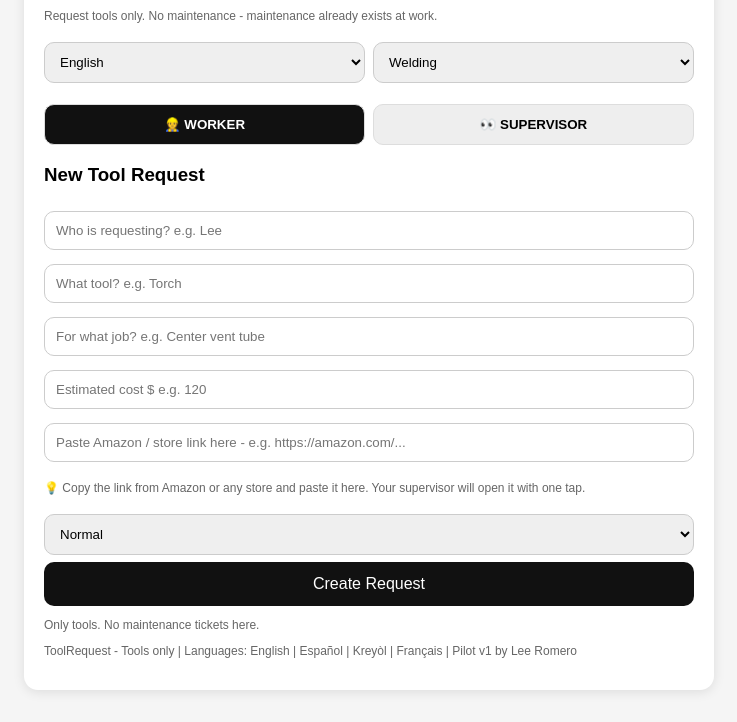
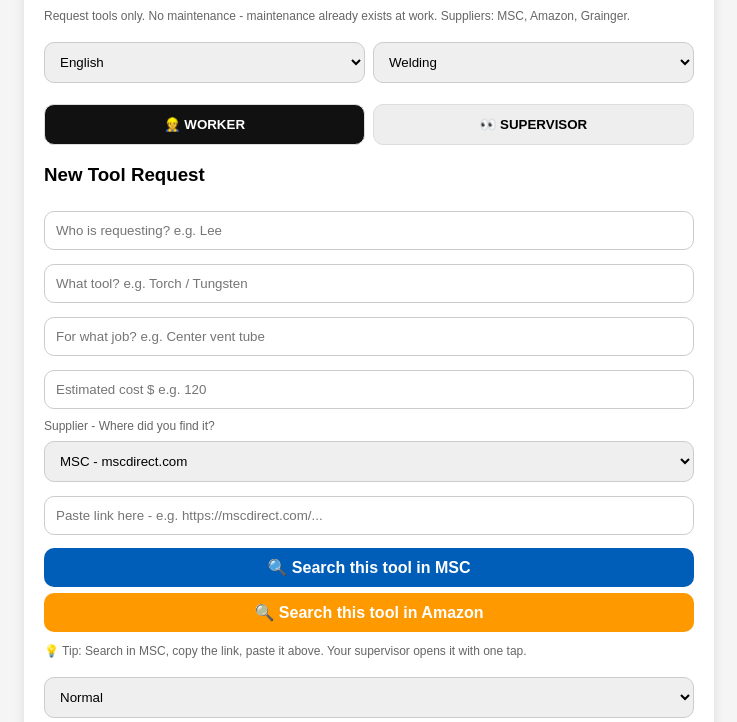
Before and after one commit to leeromero88-ai/toolrequest, a plain HTML site: page index.html in a window 1280 px wide. Shown: the part 76-798 px from the top of the page, without its empty margins (271-1008 px from the left). Drawn offline with Linux system fonts and the light colour scheme.

Commit message:
Update index.html
Add MSC supplier + search buttons

```diff
--- a/index.html
+++ b/index.html
@@ -2,7 +2,7 @@
 <html lang="en">
 <head>
 <meta charset="UTF-8"><meta name="viewport" content="width=device-width, initial-scale=1.0">
-<title>ToolRequest - Worker & Supervisor + Budget + Link</title>
+<title>ToolRequest - Worker & Supervisor + Budget + MSC</title>
 <style>
 body{font-family:Arial,sans-serif;background:#f5f5f5;margin:0;padding:16px}
 .card{background:#fff;max-width:650px;margin:0 auto;padding:20px;border-radius:14px;box-shadow:0 2px 12px rgba(0,0,0,.1)}
@@ -22,12 +22,13 @@ button.big{background:#111;color:#fff;padding:13px;border:none;border-radius:10p
 .bar{height:10px;background:#eee;border-radius:20px;overflow:hidden;margin:6px 0}
 .fill{height:100%;background:#ea580c}
 .linkbtn{display:inline-block;margin-top:8px;background:#2563eb;color:#fff!important;padding:9px 12px;border-radius:8px;text-decoration:none;font-weight:bold}
+.mscbtn{display:block;text-align:center;margin:6px 0;background:#005EB8;color:#fff!important;padding:10px;border-radius:10px;text-decoration:none;font-weight:bold}
 </style>
 </head>
 <body>
 <div class="card">
 <h1>Tool<span class="o">Request</span></h1>
-<p class="small" id="subtitle">Request tools only. No maintenance - maintenance already exists at work.</p>
+<p class="small">Request tools only. No maintenance - maintenance already exists at work. Suppliers: MSC, Amazon, Grainger.</p>
 <div style="display:flex;gap:8px">
 <select id="lang" onchange="setLang()"><option value="en">English</option><option value="es">Español</option><option value="ht">Kreyòl</option><option value="fr">Français</option></select>
 <select id="dept"><option>Welding</option><option>Machining</option><option>Assembly</option><option>Maintenance</option></select>
@@ -38,33 +39,39 @@ button.big{background:#111;color:#fff;padding:13px;border:none;border-radius:10p
 </div>
 
 <div id="worker">
-<h3 id="tNew">New Tool Request</h3>
+<h3>New Tool Request</h3>
 <input id="who" placeholder="Who is requesting? e.g. Lee">
-<input id="tool" placeholder="What tool? e.g. Torch">
+<input id="tool" placeholder="What tool? e.g. Torch / Tungsten">
 <input id="job" placeholder="For what job? e.g. Center vent tube">
 <input id="cost" type="number" placeholder="Estimated cost $ e.g. 120">
-<input id="link" placeholder="Paste Amazon / store link here - e.g. https://amazon.com/...">
-<p class="small">💡 Copy the link from Amazon or any store and paste it here. Your supervisor will open it with one tap.</p>
+<label class="small">Supplier - Where did you find it?</label>
+<select id="supplier"><option>MSC - mscdirect.com</option><option>Amazon</option><option>Grainger</option><option>Other Store</option></select>
+<input id="link" placeholder="Paste link here - e.g. https://mscdirect.com/...">
+<a href="#" class="mscbtn" onclick="searchMSC();return false;">🔍 Search this tool in MSC</a>
+<a href="#" class="mscbtn" style="background:#ff9900" onclick="searchAmazon();return false;">🔍 Search this tool in Amazon</a>
+<p class="small">💡 Tip: Search in MSC, copy the link, paste it above. Your supervisor opens it with one tap.</p>
 <select id="urgency"><option>Normal</option><option>Urgent</option><option>URGENT - WORK STOPPED</option></select>
-<button class="big" onclick="add()" id="btnCreate">Create Request</button>
-<p class="small" id="noteW">Only tools. No maintenance tickets here.</p>
+<button class="big" onclick="add()">Create Request</button>
+<p class="small">Only tools. No maintenance tickets here.</p>
 </div>
 
 <div id="sup" style="display:none">
-<h3 id="tSup">All Requests - Supervisor</h3>
+<h3>All Requests - Supervisor</h3>
 <div class="budget" id="budgetBox"></div>
 <div style="display:flex;gap:8px"><div style="flex:1;background:#fef3c7;padding:10px;border-radius:10px;text-align:center"><b id="cTotal">0</b><br><span class="small">Total</span></div><div style="flex:1;background:#fee2e2;padding:10px;border-radius:10px;text-align:center"><b id="cUrgent">0</b><br><span class="small">Urgent</span></div><div style="flex:1;background:#dcfce7;padding:10px;border-radius:10px;text-align:center"><b id="cDone">0</b><br><span class="small">Delivered</span></div></div>
 <div id="list"></div>
 </div>
-<p class="small">ToolRequest - Tools only | Languages: English | Español | Kreyòl | Français | Pilot v1 by Lee Romero</p>
+<p class="small">ToolRequest - Tools only | MSC - mscdirect.com | Amazon | Grainger | Languages: English | Español | Kreyòl | Français | Pilot v1 by Lee Romero</p>
 </div>
 <script>
 let budgets={Welding:5000,Machining:4000,Assembly:3000,Maintenance:2500};
 let reqs=[
-{tool:'Tungsten',who:'Lee',job:'For the welding torch',cost:85,link:'https://www.amazon.com/s?k=tungsten+welding',urg:'Normal',dept:'Welding',status:'Approved',time:'11/24/2026, 9:28:54 AM'},
-{tool:'Torch',who:'Lee',job:'Welding, LLp department',cost:150,link:'https://www.amazon.com/s?k=welding+torch',urg:'Urgent',dept:'Welding',status:'Approved',time:'11/24/2026, 8:30:52 AM'},
-{tool:'Torch',who:'Lee',job:'Welding, LLp department',cost:150,link:'',urg:'Urgent',dept:'Welding',status:'Approved',time:'11/24/2026, 8:30:31 AM'}
+{tool:'Tungsten',who:'Lee',job:'For the welding torch',cost:85,supplier:'MSC - mscdirect.com',link:'https://www.mscdirect.com/browse/tn?searchterm=tungsten+welding',urg:'Normal',dept:'Welding',status:'Approved',time:'11/24/2026, 9:28:54 AM'},
+{tool:'Torch',who:'Lee',job:'Welding, LLp department',cost:150,supplier:'MSC - mscdirect.com',link:'https://www.mscdirect.com/browse/tn?searchterm=welding+torch',urg:'Urgent',dept:'Welding',status:'Approved',time:'11/24/2026, 8:30:52 AM'},
+{tool:'Torch',who:'Lee',job:'Welding, LLp department',cost:150,supplier:'Amazon',link:'',urg:'Urgent',dept:'Welding',status:'Approved',time:'11/24/2026, 8:30:31 AM'}
 ];
+function searchMSC(){let t=document.getElementById('tool').value||'welding tool';window.open('https://www.mscdirect.com/browse/tn?searchterm='+encodeURIComponent(t),'_blank');}
+function searchAmazon(){let t=document.getElementById('tool').value||'welding tool';window.open('https://www.amazon.com/s?k='+encodeURIComponent(t),'_blank');}
 function fixLink(u){if(!u)return '';u=u.trim();if(!u.startsWith('http'))u='https://'+u;return u;}
 function show(v){
 document.getElementById('worker').style.display=v=='w'?'block':'none';
@@ -77,10 +84,11 @@ let t=document.getElementById('tool').value;if(!t){alert('Write what tool');retu
 let w=document.getElementById('who').value||'Worker';
 let j=document.getElementById('job').value||'';
 let c=parseFloat(document.getElementById('cost').value)||0;
+let sup=document.getElementById('supplier').value;
 let l=fixLink(document.getElementById('link').value||'');
 let u=document.getElementById('urgency').value;
 let d=document.getElementById('dept').value;
-reqs.unshift({tool:t,who:w,job:j,cost:c,link:l,urg:u,dept:d,status:'Pending',time:new Date().toLocaleString()});
+reqs.unshift({tool:t,who:w,job:j,cost:c,supplier:sup,link:l,urg:u,dept:d,status:'Pending',time:new Date().toLocaleString()});
 document.getElementById('tool').value='';document.getElementById('cost').value='';document.getElementById('link').value='';
 show('s');
 }
@@ -96,14 +104,13 @@ bHtml+='<div style="margin-top:8px"><b>'+k+': $'+budgets[k]+'</b> - Used: $'+s+'
 });
 document.getElementById('budgetBox').innerHTML=bHtml;
 reqs.forEach((r,i)=>{
-let linkHtml=r.link?'<br><a class="linkbtn" href="'+r.link+'" target="_blank">🔗 View in Store / Amazon</a><br><span class="small">'+r.link+'</span>':'<br><span class="small">No link provided</span>';
-h+='<div class="'+(r.urg.includes('WORK STOPPED')?'urgent':'item')+'"><b>'+r.tool+'</b> - '+r.who+' <span class="tag">'+r.dept+'</span> <span class="tag" style="background:#ea580c">$'+(r.cost||0)+'</span><br>'+r.job+linkHtml+'<br><span class="small">'+r.urg+' - '+r.time+' - <b>'+r.status+'</b></span><div class="btns"><button onclick="setStatus('+i+',\'Approved\')">✅ Approve</button><button onclick="setStatus('+i+',\'Delivered\')">📦 Delivered</button><button onclick="setStatus('+i+',\'Pending\')">↩ Pending</button></div></div>';
+let supIcon=r.supplier.includes('【entity-MSC¦canonical_name=MSC】')?'🔵 【entity-MSC¦canonical_name=MSC】':r.supplier.includes('Amazon')?'🟠 Amazon':r.supplier.includes('Grainger')?'🔴 Grainger':'⚪ '+r.supplier;
+let linkHtml=r.link?'<br><a class="linkbtn" href="'+r.link+'" target="_blank">🔗 View in Store</a><br><span class="small">'+r.link+'</span>':'<br><span class="small">No link provided</span>';
+h+='<div class="'+(r.urg.includes('WORK STOPPED')?'urgent':'item')+'"><b>'+r.tool+'</b> - '+r.who+' <span class="tag">'+r.dept+'</span> <span class="tag" style="background:#ea580c">$'+(r.cost||0)+'</span> <span class="tag" style="background:#005EB8">'+supIcon+'</span><br>'+r.job+linkHtml+'<br><span class="small">'+r.urg+' - '+r.time+' - <b>'+r.status+'</b></span><div class="btns"><button onclick="setStatus('+i+',\'Approved\')">✅ Approve</button><button onclick="setStatus('+i+',\'Delivered\')">📦 Delivered</button><button onclick="setStatus('+i+',\'Pending\')">↩ Pending</button></div></div>';
 });
 document.getElementById('list').innerHTML=h;
 document.getElementById('cTotal').innerText=tot;document.getElementById('cUrgent').innerText=urg;document.getElementById('cDone').innerText=done;
 }
-let T={en:{sub:'Request tools only. No maintenance - maintenance already exists at work.',nw:'New Tool Request',btn:'Create Request',sup:'All Requests - Supervisor'},es:{sub:'Solo pedir herramientas. Sin mantenimiento - mantenimiento ya existe en el trabajo.',nw:'Nuevo Pedido de Herramienta',btn:'Crear Pedido',sup:'Todos los Pedidos - Supervisor'},ht:{sub:'Mande zouti sèlman. Pa antretyen - antretyen deja egziste nan travay.',nw:'Nouvo Demann Zouti',btn:'Kreye Demann',sup:'Tout Demann yo - Sipèvizè'},fr:{sub:'Demande d\'outils seulement. Pas de maintenance - la maintenance existe déjà au travail.',nw:'Nouvelle Demande d\'Outil',btn:'Créer Demande',sup:'Toutes les Demandes - Superviseur'}};
-function setLang(){let l=document.getElementById('lang').value;let d=T[l];document.getElementById('subtitle').innerText=d.sub;document.getElementById('tNew').innerText=d.nw;document.getElementById('btnCreate').innerText=d.btn;document.getElementById('tSup').innerText=d.sup;}
 render();
 </script>
 </body>
```
